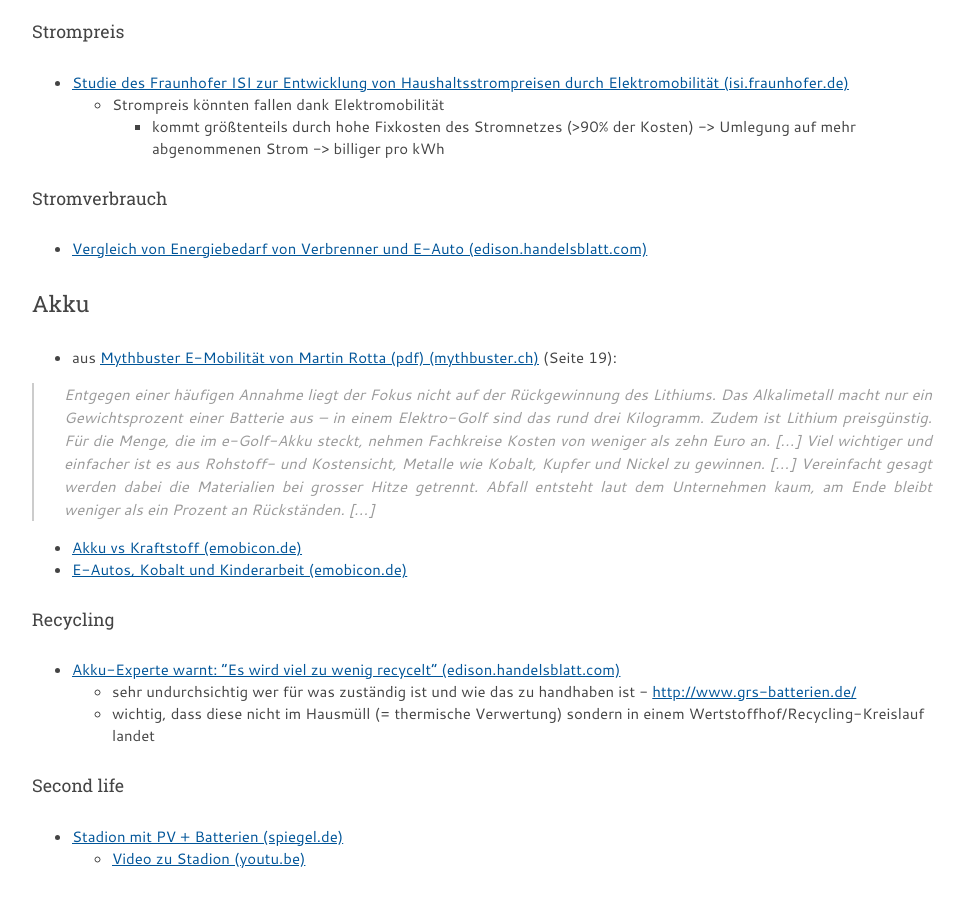
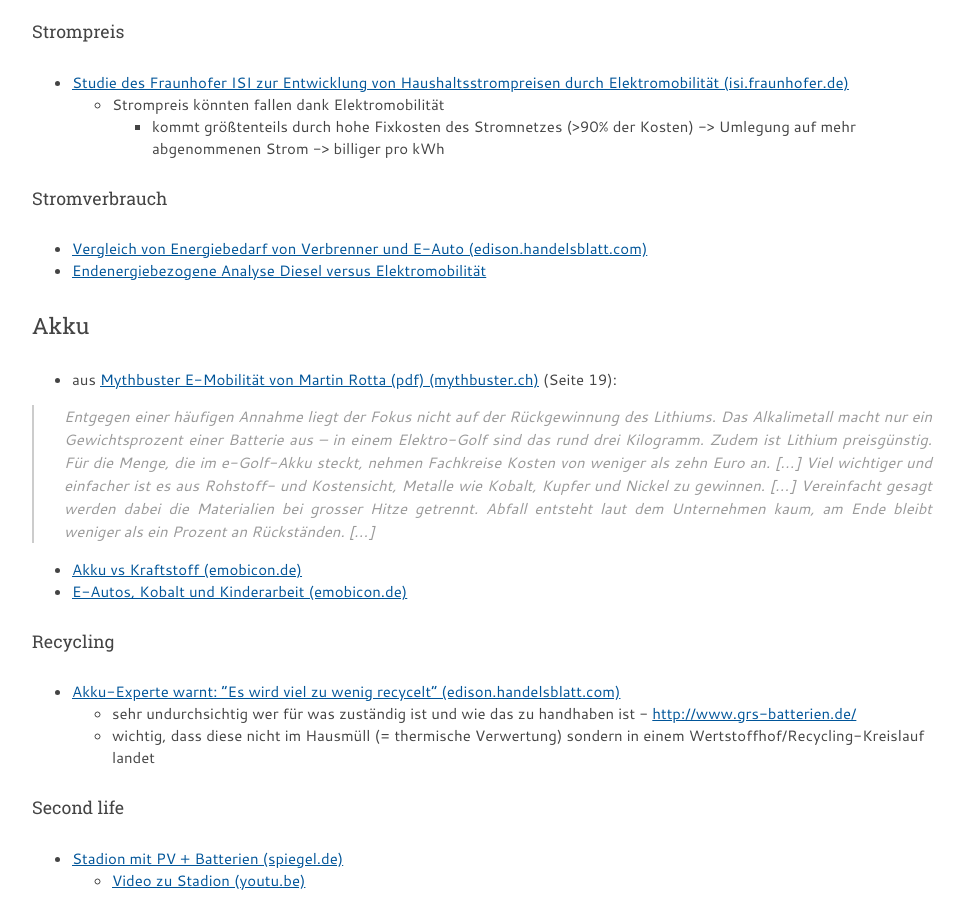
Before and after one commit to MorrisJobke/morrisjobke.github.io, a Jekyll site: the page built from emobility/index.md, in a window 1280 px wide and 900 px high, scrolled down 2127 px. Shown: the whole window, without its empty margins (158-1123 px from the left). Built offline with Jekyll 4.4.1, drawn with Linux system fonts in a browser that asks for light colours.

Commit message:
Add link about „ Endenergiebezogene Analyse Diesel versus Elektromobilität“

```diff
--- a/emobility/index.md
+++ b/emobility/index.md
@@ -69,6 +69,7 @@ Letztes Update: Ende April 2019
 ### Stromverbrauch
 
 * [Vergleich von Energiebedarf von Verbrenner und E-Auto (edison.handelsblatt.com)](https://edison.handelsblatt.com/e-hub/so-viel-strom-brauchen-autos-mit-verbrennungsmotor/20826274.html)
+* [Endenergiebezogene Analyse Diesel versus Elektromobilität](https://www.springerprofessional.de/elektromobilitaet/dieselmotor/endenergiebezogene-analyse-diesel-versus-elektromobilitaet/16673694)
 
 ## Akku
 
```
